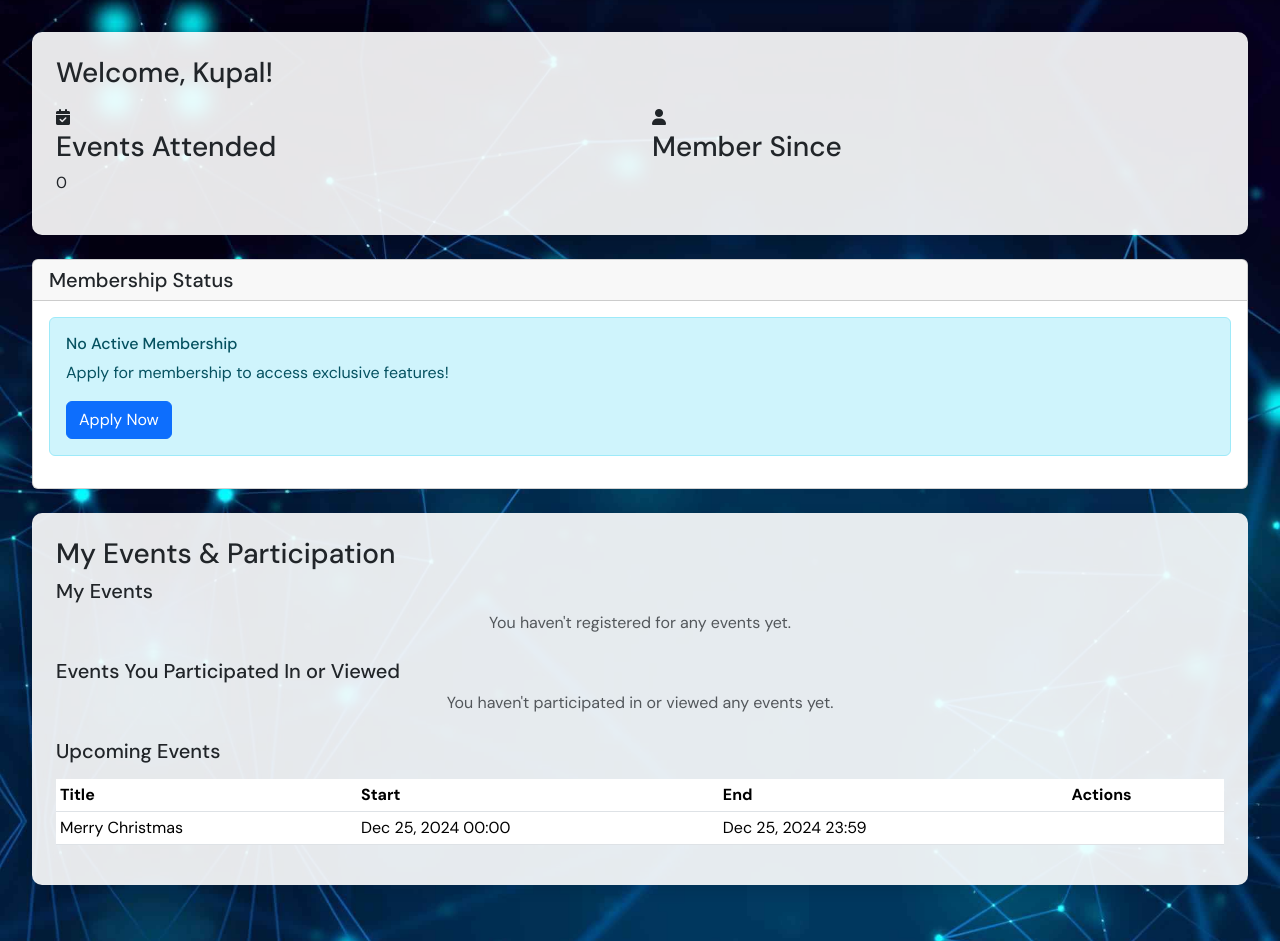
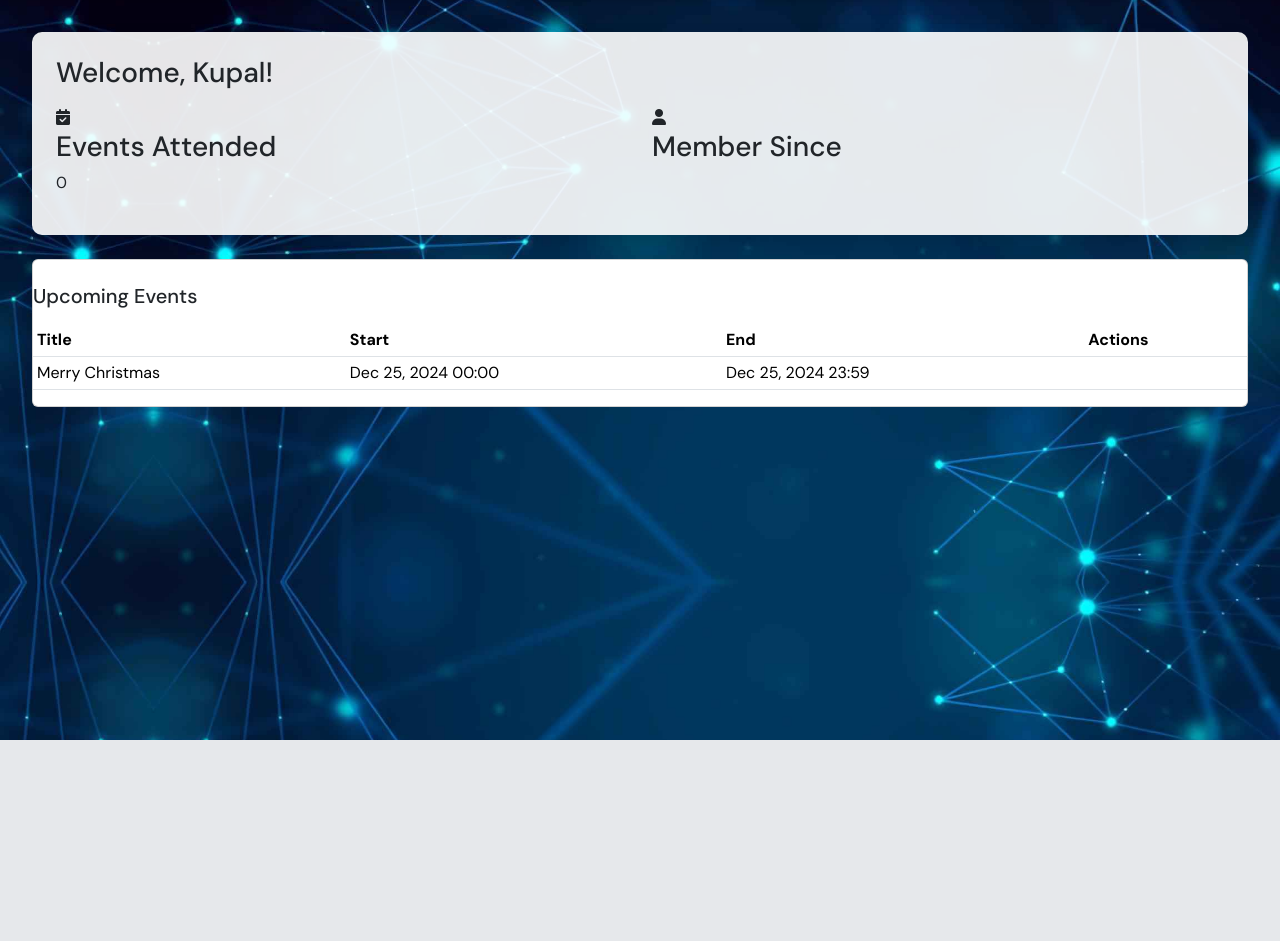
Before and after one commit to ZenDridge/DjangoProject, a Django app: page /usr/ in a window 1280 px wide. Shown: the part 60-1001 px from the top of the page. After the commit the page ends 800 px from the top, so only its background shows below. Run offline with Django 5.2, Linux system fonts and the light colour scheme; a user stored in the database is signed in; data comes from the database, SQL or seed files in the repository.

Commit message:
Update usr.html

```diff
--- a/myapp/templates/usr.html
+++ b/myapp/templates/usr.html
@@ -26,78 +26,7 @@
         </div>
     </div>
 
-    <div class="card mb-4">
-        <div class="card-header">
-            <h5 class="mb-0">Membership Status</h5>
-        </div>
-        <div class="card-body">
-            {% if membership %}
-                {% if membership.status == 'active' %}
-                    <div class="alert alert-success">
-                        <h6>Active Member</h6>
-                        <p>Valid until: {{ membership.end_date|date:"F d, Y" }}</p>
-                        <p>Days remaining: {{ days_remaining }}</p>
-                    </div>
-                {% elif membership.status == 'pending' %}
-                    <div class="alert alert-warning">
-                        <h6>Pending Application</h6>
-                        <p>Submitted on: {{ membership.created_at|date:"F d, Y" }}</p>
-                    </div>
-                {% endif %}
-            {% else %}
-                <div class="alert alert-info">
-                    <h6>No Active Membership</h6>
-                    <p>Apply for membership to access exclusive features!</p>
-                    <a href="{% url 'apply_membership' %}" class="btn btn-primary">Apply Now</a>
-                </div>
-            {% endif %}
-        </div>
-    </div>
-
-
-<div class="dashboard-card mt-4">
-    <h3>My Events & Participation</h3>
-    <div class="event-list">
-        <h5>My Events</h5>
-        {% for event in user_events %}
-        <div class="event-item">
-            <h4>{{ event.title }}</h4>
-            <p><i class="far fa-calendar-alt"></i> {{ event.start|date:"F d, Y" }}</p>
-            <p>{{ event.description }}</p>
-            <div class="event-status">
-                <span class="badge {% if event.status == 'completed' %}bg-success{% else %}bg-primary{% endif %}">
-                    {{ event.status|title }}
-                </span>
-            </div>
-        </div>
-        {% empty %}
-        <p class="text-center text-muted">You haven't registered for any events yet.</p>
-        {% endfor %}
-
-        <h5 class="mt-4">Events You Participated In or Viewed</h5>
-        {% for event in participated_events %}
-        <div class="event-item">
-            <h4>{{ event.title }}</h4>
-            <p><i class="far fa-calendar-alt"></i> {{ event.start|date:"F d, Y" }}</p>
-            <p>{{ event.description }}</p>
-            <p><strong>Role:</strong>
-                {% if event.participants|length > 0 %}
-                    Participant
-                {% else %}
-                    Viewer
-                {% endif %}
-            </p>
-            <div class="event-status">
-                <span class="badge {% if event.status == 'completed' %}bg-success{% else %}bg-primary{% endif %}">
-                    {{ event.status|title }}
-                </span>
-            </div>
-        </div>
-        {% empty %}
-        <p class="text-center text-muted">You haven't participated in or viewed any events yet.</p>
-        {% endfor %}
-    </div>
-
+<div class="card mb-4">
     <div class="d-flex justify-content-between mb-3 mt-4">
         <h5 class="mb-0">Upcoming Events</h5>
     </div>
```
